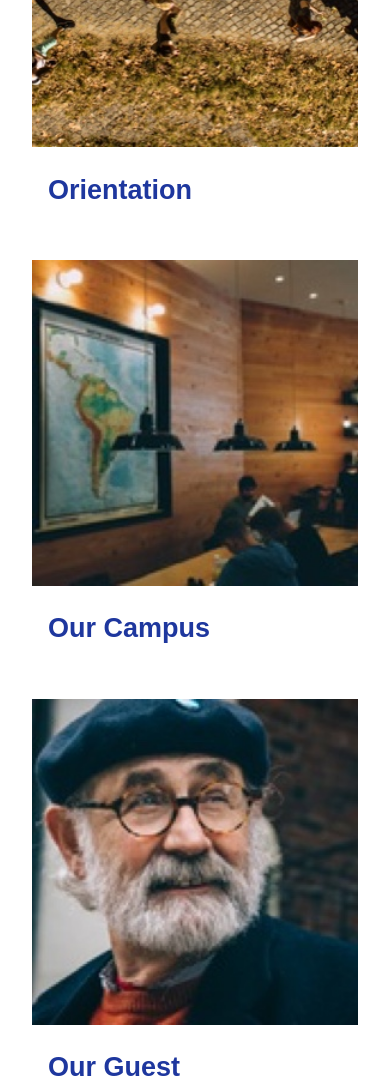
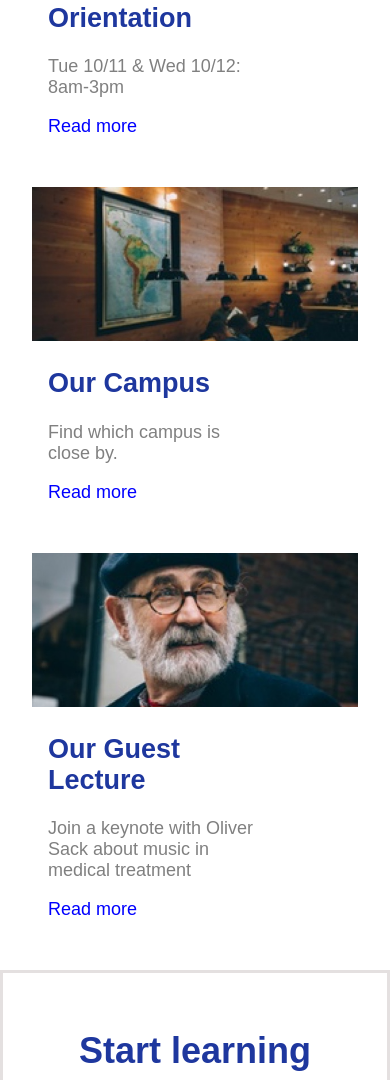
Before and after one commit to ramiroching/Colmar, a plain HTML site: page index.html in a window 390 px wide. Shown: the part 920-2000 px from the top of the page. Drawn offline with Linux system fonts and the light colour scheme.

Commit message:
fix minor text/color schemes

```diff
--- a/index.html
+++ b/index.html
@@ -55,7 +55,8 @@
       <div class="information-box">
         <div class="box-outline">
           <div class="info1-box">
-            <img src="resources/images/information-orientation.jpg" alt="">
+            <img class="desktop"src="resources/images/information-orientation.jpg" alt="">
+            <img class="mobile" src="resources/images/information-orientation-mobile.jpg" alt="">
             <div class="infotext">
               <h2>Orientation</h2>
               <p class="paragraph-container">Tue 10/11 & Wed 10/12: 8am-3pm</p>
@@ -63,7 +64,8 @@
             </div>
           </div>
           <div class="info1-box">
-            <img src="resources/images/information-campus.jpg" alt="">
+            <img class="desktop" src="resources/images/information-campus.jpg" alt="">
+            <img class="mobile" src="resources/images/information-campus-mobile.jpg" alt="">
             <div class="infotext">
               <h2>Our Campus</h2>
               <p class="paragraph-container">Find which campus is close by.</p>
@@ -71,7 +73,8 @@
             </div>
           </div>
           <div class="info1-box backgroundcolor">
-            <img src="resources/images/information-guest-lecture.jpg" alt="">
+            <img class="desktop" src="resources/images/information-guest-lecture.jpg" alt="">
+            <img class="mobile" src="resources/images/information-guest-lecture-mobile.jpg" alt="">
             <div class="infotext">
               <h2>Our Guest Lecture</h2>
               <p class="paragraph-container">Join a keynote with Oliver Sack about music in medical treatment</p>
@@ -153,7 +156,6 @@
             <h2>Fisma: Design and Prototype</h2>
             <p>Designer showcase of new prototype product</p>
           </div>
-
         </div>
         <div class="research design">
           <img src="resources\images\thesis-now-and-then.jpg" alt="" class="pic">
@@ -169,6 +171,5 @@
     <span>© 2016 Colmar Academy. All rights reserved</span>
     <span class="terms">Terms Privacy</span>
   </footer>
-
 </body>
 </html>
--- a/resources/css/index.css
+++ b/resources/css/index.css
@@ -151,11 +151,13 @@ nav ul a{
 
 }
 .info1-box .infotext{
-  /*padding-left: 24px;*/
   width: 65%;
 }
 .infotext p{
   margin-top: 8px;
+}
+.info1-box .moble{
+  display: none;
 }
 
 .datetime{
@@ -246,7 +248,12 @@ footer{
   color: #8a8787;
 }
 
-@media only screen and (max-width:1024px){
+
+
+
+/*Mobile-Verison*/
+
+@media only screen and (max-width:768px){
   header{
     height:64px;
   }
@@ -306,15 +313,24 @@ footer{
   .info1-box.backgroundcolor{
     background-color: white;
   }
-  .info1-box img{
+  .info1-box .mobile{
+
     width: 100%;
     padding: 0;
+  }
+  .info1-box .desktop img{
+    display: none;
   }
   .infotext{
     padding: 0 16px;
   }
-  .infotext .read{
+  .read, .infotext .paragraph-container{
     color: blue;
+    display: block;
+    font-size: 18px;
+  }
+  .infotext .paragraph-container{
+    color: gray;
   }
   .main-course{
     padding: 32px 16px;
```
